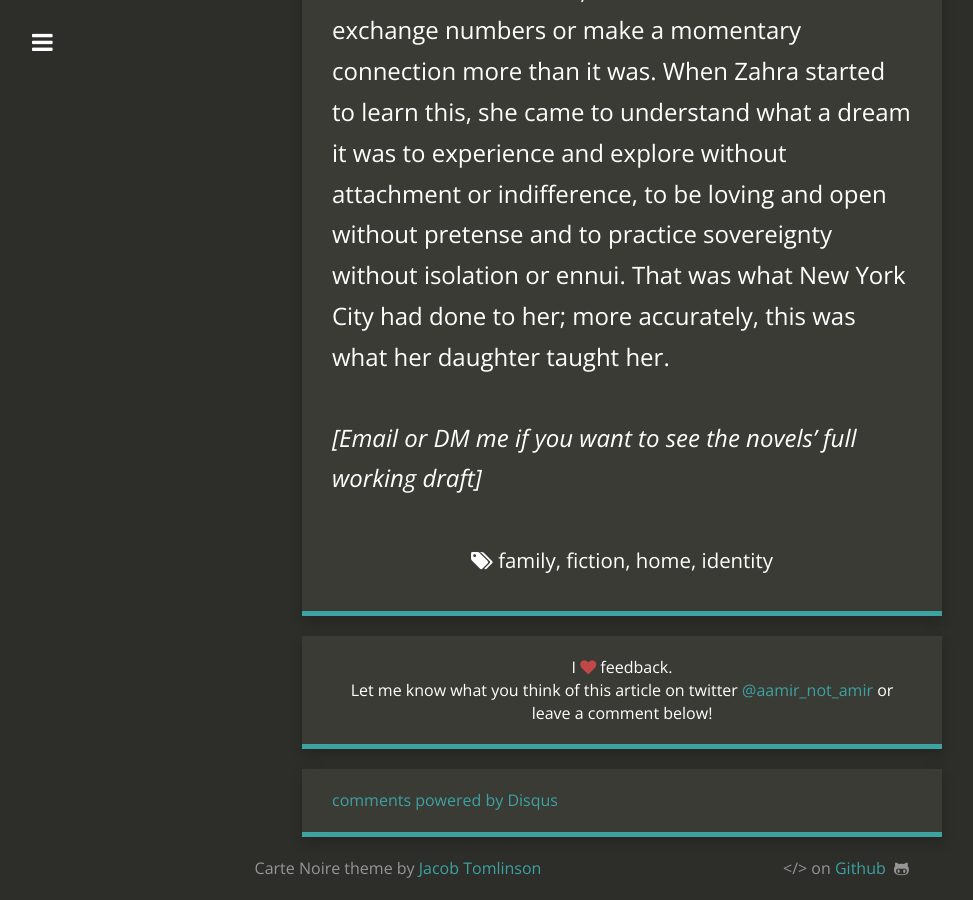
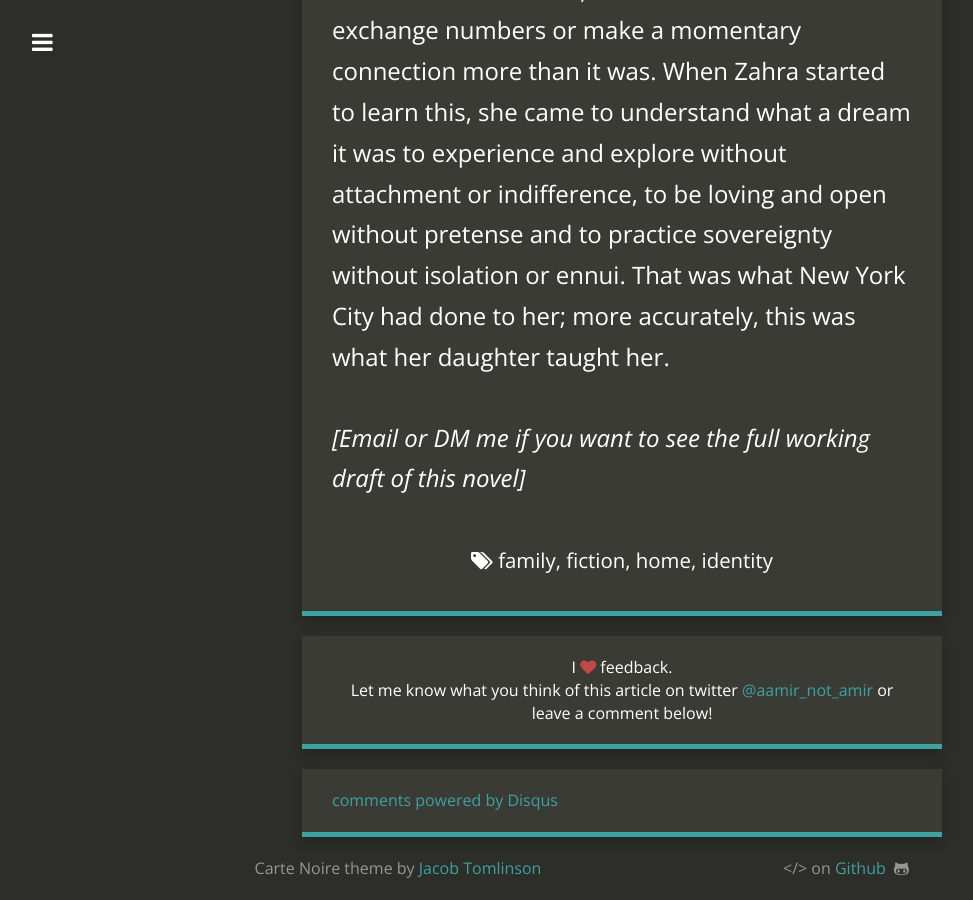
Before and after one commit to jacobtomlinson/carte-noire, a Jekyll site: the page built from _posts/2019-11-07-in-search-of-home-chapter-4-intro-first-draft.md, in a window 1280 px wide and 900 px high, scrolled down 6308 px. Shown: the whole window, without its empty margins (18-991 px from the left). Built offline with Jekyll 4.4.1, drawn with Linux system fonts in a browser that asks for light colours; nearby versions of some CDN libraries; comment, search, counter and statistics services are not loaded.

Commit message:
Fix grammar in note at end of chapter 1 and 4 of in search of home.

```diff
--- a/_posts/2019-11-07-in-search-of-home-chapter-4-intro-first-draft.md
+++ b/_posts/2019-11-07-in-search-of-home-chapter-4-intro-first-draft.md
@@ -30,4 +30,4 @@ All of a sudden, Zahra noticed the intricate and contrastive architecture of New
 
 These worlds were temporary, Zahra’s orbit colliding with them for split seconds, but they were beautiful, as beautiful as the worlds she frequented every day in Lahore, the worlds she’d experience daily in her household, and the worlds she’d spend hours reading and days writing about. The first few times she had caught them, they’d vanish minutes later, and she was left with an odd feeling she hadn’t known—a feeling of loss and irrelevance—but soon she learned to experience and observe without attachment. To be able to witness beauty so temporarily, to love so briefly but so often, was a challenge, especially to Zahra, who had grown in a place that taught her permanence (where she saw the same tens of people and couple spaces every day) and a culture that taught her the virtue of committing rarely but strongly (where the people in her life would always be with her, and likewise she’d be with them). But for baby Sana, it was second nature, where she could laugh with a stranger on the subway or be held by a family friend she didn’t know, and never once think to exchange numbers or make a momentary connection more than it was. When Zahra started to learn this, she came to understand what a dream it was to experience and explore without attachment or indifference, to be loving and open without pretense and to practice sovereignty without isolation or ennui. That was what New York City had done to her; more accurately, this was what her daughter taught her.
 
-*[Email or DM me if you want to see the novels' full working draft]*
+*[Email or DM me if you want to see the full working draft of this novel]*
```
Also changed, not shown: _posts/2019-08-31-in-search-of-home-chapter-1-draft.md (+1 -1 lines).
